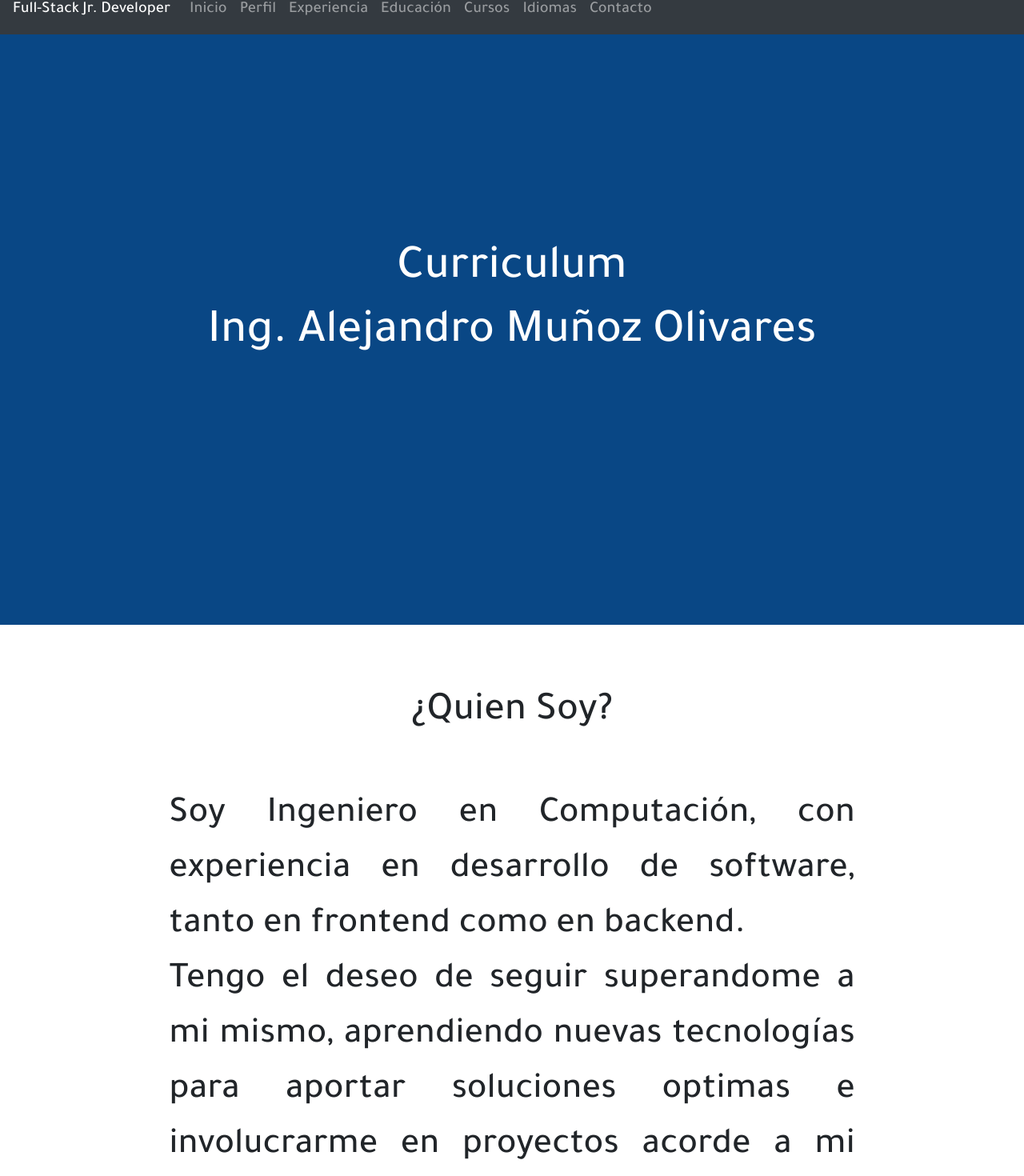
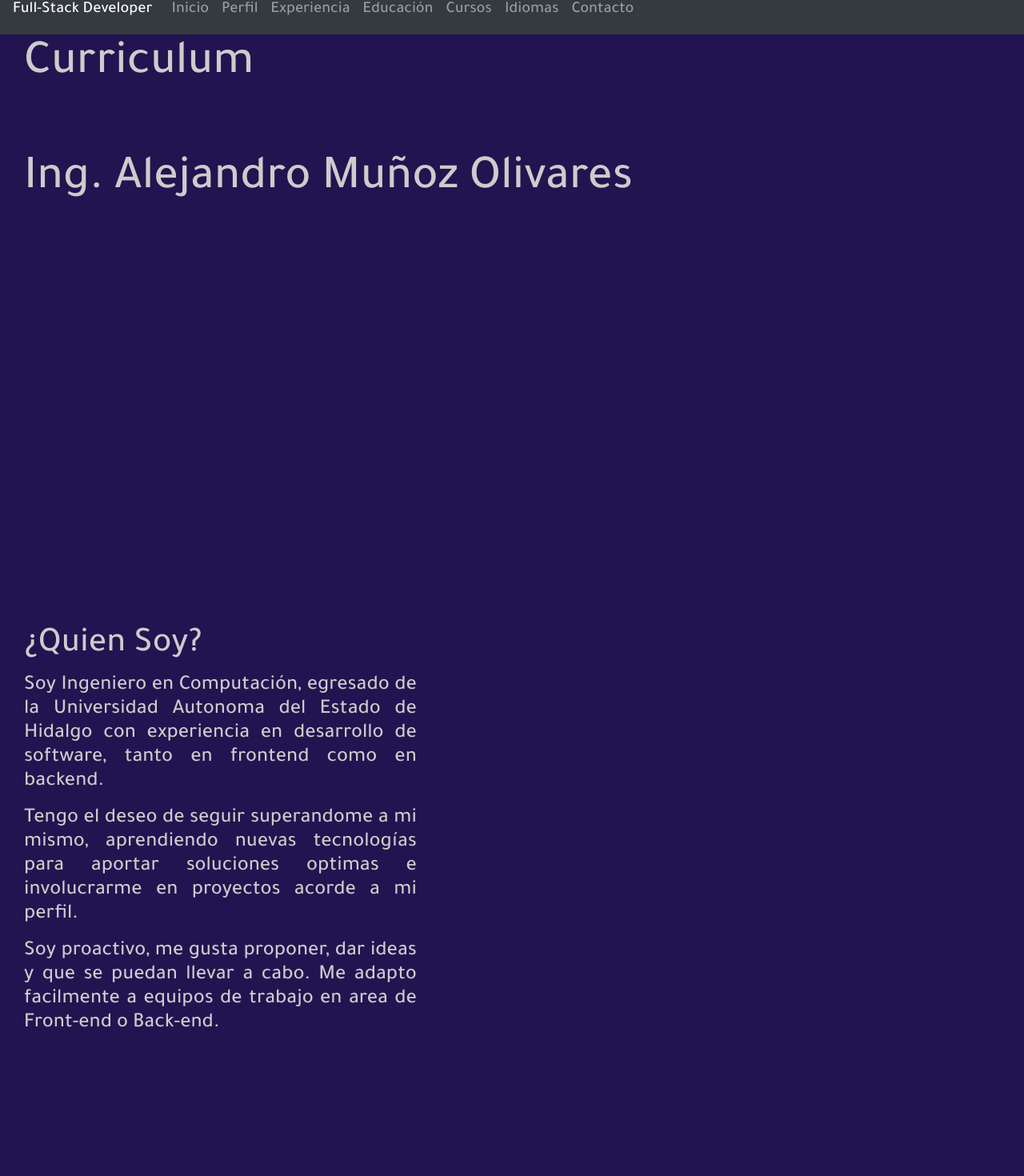
Before and after one commit to alexolivares9211/curriculum, a React (Create React App) app: page / in a window 1280 px wide. Shown: the part 19-1489 px from the top of the page at 80% size. Built offline with nearby package versions, Linux system fonts and the light colour scheme.

Commit message:
refractor style

```diff
--- a/src/App.css
+++ b/src/App.css
@@ -2,52 +2,34 @@ body, #root {
     width: 100%;
     font-family: 'Tajawal', sans-serif;
     font-size: 20px;
+    background-color: #221450;
+    color: #cccccc;
 }
 
 html {
     scroll-behavior: smooth;
 }
 
-.header-container {
-    display: flex;
-    height: 100vh;
-    align-items: center;
-    justify-content: center;
-    flex-direction: column;
-}
-.sections-container {
-    height: 100vh;
-    display: flex;
-    justify-content: center;
-    align-content: center;
+.title-header {
+    font-size:  3em !important;
+    margin-top: 8vh;
 }
 
-.container-fluid {
-    padding: 0 !important;
+.title-sections {
+    font-size: 2.2em;
+    text-align: left;
+}
+
+.second-p-about {
+    margin-bottom: 200px;
+}
+
+p {
+    font-size: 1.3em;
+    line-height: 30px;
+    text-align: justify;
 }
 
 #home {
-    background-color: #094785;
+    height: 100vh;
 }
-
-.title-header {
-    font-size:  3em !important;
-    color: white;
-}
-
-.title-sections {
-    font-size: 2.5em;
-    margin-top: 10vh;
-    text-align: center;
-}
-
-.col-1 {
-    height: 20%;
-}
-
-.sections-container p {
-    width: 67%;
-    font-size: 2.3em;
-    text-align: justify;
-    margin: auto;
-}
--- a/src/components/AboutComponent.js
+++ b/src/components/AboutComponent.js
@@ -5,23 +5,35 @@ class AboutComponent extends Component {
   render() {
     return (
       <Container fluid className="sections-container" id="about">
-                <Row noGutters xl={1}>
-                    <Col className="col-1"><h1 className="title-sections">¿Quien Soy?</h1></Col>
+        <Row>
+          <Col><h1 className="title-sections">¿Quien Soy?</h1></Col>
+        </Row>
 
-                    <Col className="col-2" xl="auto">
-                        {/* <p className="pp">
-                            Me considero una persona responsable, con iniciativa
-                            y con facilidad para integrarme a un equipo de trabajo,
-                            con liderazgo y honestidad para cumplir los objetivos
-                            asignados.
-                        </p> */}
-                        <p className="pp">
-                            Soy Ingeniero en Computación, con experiencia en desarrollo de software,
+        <Row>
+          <Col xl={5}>
+            <p>
+              Soy Ingeniero en Computación, egresado de la
+              Universidad Autonoma del Estado de Hidalgo
+              con experiencia en desarrollo de software,
               tanto en frontend como en backend.
             </p>
-                        <p className="pp">
+          </Col>
+        </Row>
+
+        <Row>
+          <Col xl={5}>
+            <p>
               Tengo el deseo de seguir superandome a mi mismo, aprendiendo nuevas tecnologías
               para aportar soluciones optimas e involucrarme en proyectos acorde a mi perfil.
+            </p>
+          </Col>
+        </Row>
+
+        <Row>
+          <Col xl={5}>
+            <p className="second-p-about">
+              Soy proactivo, me gusta proponer, dar ideas y que se puedan llevar a cabo. Me adapto facilmente a
+              equipos de trabajo en area de Front-end o Back-end.
             </p>
           </Col>
         </Row>
--- a/src/components/HeaderComponent.js
+++ b/src/components/HeaderComponent.js
@@ -1,14 +1,18 @@
 import React from 'react';
-import {Container} from 'react-bootstrap';
+import {Col, Container, Row} from 'react-bootstrap';
 
 const HeaderComponent = () => {
 
-    return (
-        <Container fluid className="header-container" id="home">
-            <h1 className="title-header">Curriculum</h1>
-            <h1 className="title-header">Ing. Alejandro Muñoz Olivares</h1>
-        </Container>
-    );
+  return (
+    <Container fluid id="home">
+      <Row>
+        <Col><h1 className="title-header">Curriculum</h1></Col>
+      </Row>
+      <Row>
+        <Col><h1 className="title-header">Ing. Alejandro Muñoz Olivares</h1></Col>
+      </Row>
+    </Container>
+  );
 };
 
 export default HeaderComponent;
--- a/src/components/LanguagesComponent.js
+++ b/src/components/LanguagesComponent.js
@@ -1,11 +1,19 @@
 import React, {Component} from 'react';
-import {Container} from "react-bootstrap";
+import {Col, Container, ProgressBar, Row} from "react-bootstrap";
 
 class LanguagesComponent extends Component {
   render() {
     return (
       <Container fluid className="sections-container" id="languages">
+        <Row>
           <h1 className="title-sections">Idiomas</h1>
+          <Col>
+            Español
+          </Col>
+          <Col xl={6}>
+            <ProgressBar now={100} label={`${100}%`} />
+          </Col>
+        </Row>
       </Container>
     );
   }
--- a/src/components/NavComponent.js
+++ b/src/components/NavComponent.js
@@ -7,7 +7,7 @@ class NavComponent extends Component {
         return (
             <>
                 <Navbar bg="dark" variant="dark" fixed="top">
-                    <Navbar.Brand href="#home">Full-Stack Jr. Developer</Navbar.Brand>
+                    <Navbar.Brand href="#home">Full-Stack Developer</Navbar.Brand>
                     <Nav className="mr-auto">
                         <Nav.Link href="#home">Inicio</Nav.Link>
                         <Nav.Link href="#about">Perfil</Nav.Link>
```
Lines whose indentation alone changed are shown as unchanged.
